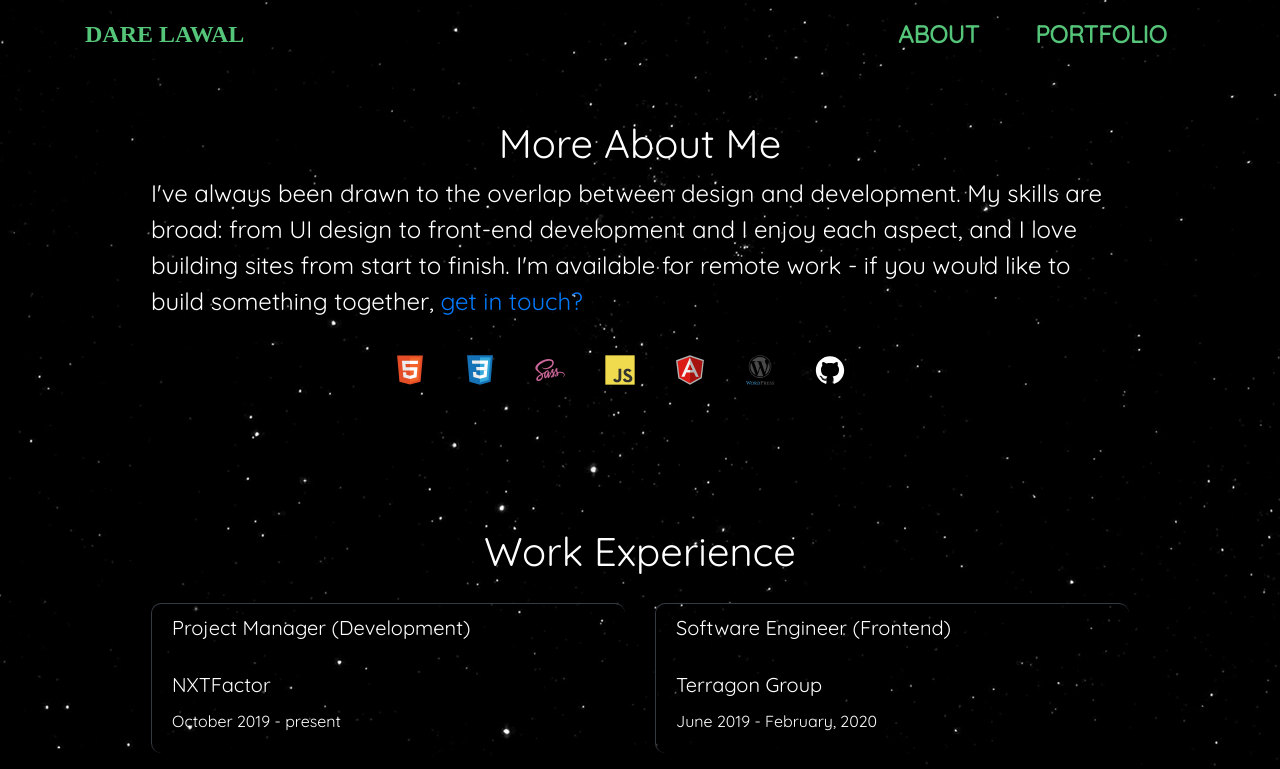
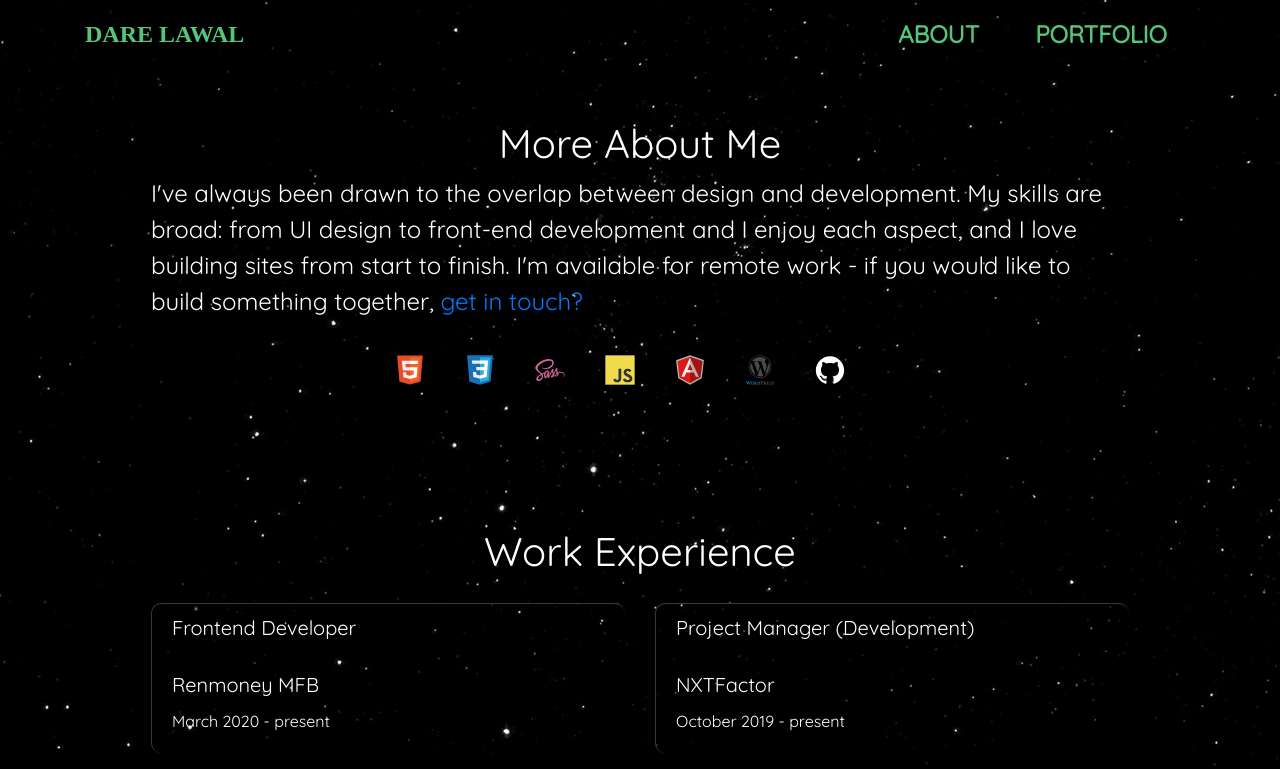
Before and after one commit to lawaldare/new-protfolio, an Angular app: page /about in a window 1280 px wide. Shown: the top 769 px of the page. Built offline with nearby package versions, Linux system fonts and the light colour scheme; a web font is replaced by a local one.

Commit message:
updated work experience

```diff
--- a/src/app/components/about/about.component.html
+++ b/src/app/components/about/about.component.html
@@ -94,6 +94,15 @@
     <div class="row">
       <div class="col-sm-6">
         <div class="card__sub">
+          <h5 class="card-header">Frontend Developer</h5>
+          <div class="card-body">
+            <h5 class="card-title">Renmoney MFB</h5>
+            <p class="card-text muted">March 2020 - present</p>
+          </div>
+        </div>
+      </div>
+      <div class="col-sm-6">
+        <div class="card__sub">
           <h5 class="card-header">Project Manager (Development)</h5>
           <div class="card-body">
             <h5 class="card-title">NXTFactor</h5>
@@ -101,6 +110,8 @@
           </div>
         </div>
       </div>
+    </div>
+    <div class="row">
       <div class="col-sm-6">
         <div class="card__sub">
           <h5 class="card-header">Software Engineer (Frontend)</h5>
@@ -110,8 +121,6 @@
           </div>
         </div>
       </div>
-    </div>
-    <div class="row">
       <div class="col-sm-6">
         <div class="card__sub">
           <h5 class="card-header">Software Engineer Trainee</h5>
@@ -121,6 +130,8 @@
           </div>
         </div>
       </div>
+    </div>
+    <div class="row">
       <div class="col-sm-6">
         <div class="card__sub">
           <h5 class="card-header">Web Developer</h5>
@@ -130,8 +141,6 @@
           </div>
         </div>
       </div>
-    </div>
-    <div class="row">
       <div class="col-sm-6">
         <div class="card__sub">
           <h5 class="card-header">Teacher / Head of ICT</h5>
```
